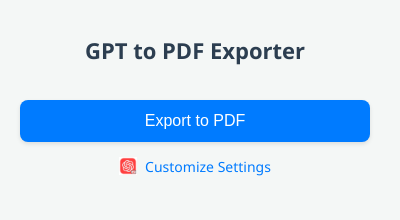
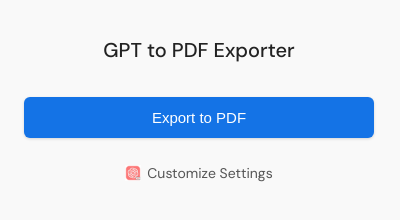
Before and after one commit to janav-cloud/gpt-to-pdf, a browser extension: page src/popup/index.html in a window 400 px wide. Drawn offline with Linux system fonts and the light colour scheme.

Commit message:
Changing the CSS #3

```diff
--- a/src/popup/styles.css
+++ b/src/popup/styles.css
@@ -1,59 +1,70 @@
+@import url('https://fonts.googleapis.com/css2?family=DM+Sans:wght@400;500;700&display=swap');
+
 body {
     width: 350px;
-    padding: 20px;
-    font-family: 'Segoe UI', Tahoma, Geneva, Verdana, sans-serif;
-    background-color: #f4f7f6;
+    padding: 24px;
+    font-family: 'DM Sans', sans-serif;
+    background-color: #f9f9f9;
     color: #333;
     margin: 0;
+    -webkit-font-smoothing: antialiased;
+    -moz-osx-font-smoothing: grayscale;
 }
 
 .container {
     display: flex;
     flex-direction: column;
-    align-items: center;
-    gap: 15px;
+    align-items: stretch;
+    gap: 18px;
 }
 
 h1 {
-    font-size: 22px;
-    margin-bottom: 20px;
-    color: #2c3e50;
+    font-size: 20px;
+    font-weight: 500;
+    margin-bottom: 16px;
+    color: #222;
+    text-align: center;
 }
 
 button {
-    background-color: #007bff;
+    background-color: #1473e6;
     color: white;
-    padding: 12px 20px;
+    padding: 12px 16px;
     border: none;
-    border-radius: 8px;
+    border-radius: 6px;
     cursor: pointer;
     width: 100%;
-    font-size: 16px;
-    transition: background-color 0.3s ease;
-    box-shadow: 0 2px 4px rgba(0, 0, 0, 0.1);
+    font-size: 15px;
+    font-weight: 500;
+    transition: background-color 0.2s ease-in-out;
+    box-shadow: 0 1px 3px rgba(0, 0, 0, 0.15);
 }
 
 button:hover {
-    background-color: #0056b3;
+    background-color: #0e5cb8;
 }
 
 .customize-icon {
-    width: 18px;
-    height: 18px;
-    margin-right: 8px;
+    width: 16px;
+    height: 16px;
+    margin-right: 6px;
     vertical-align: middle;
+    opacity: 0.7;
 }
 
 a {
-    color: #007bff;
+    color: #555;
     text-decoration: none;
     font-size: 14px;
-    transition: color 0.3s ease;
+    transition: color 0.2s ease-in-out;
     display: inline-flex;
     align-items: center;
+    justify-content: center;
+    padding: 8px 12px;
+    border-radius: 4px;
 }
 
 a:hover {
-    text-decoration: underline;
-    color: #0056b3;
+    color: #1473e6;
+    background-color: rgba(20, 115, 230, 0.05);
 }
```
